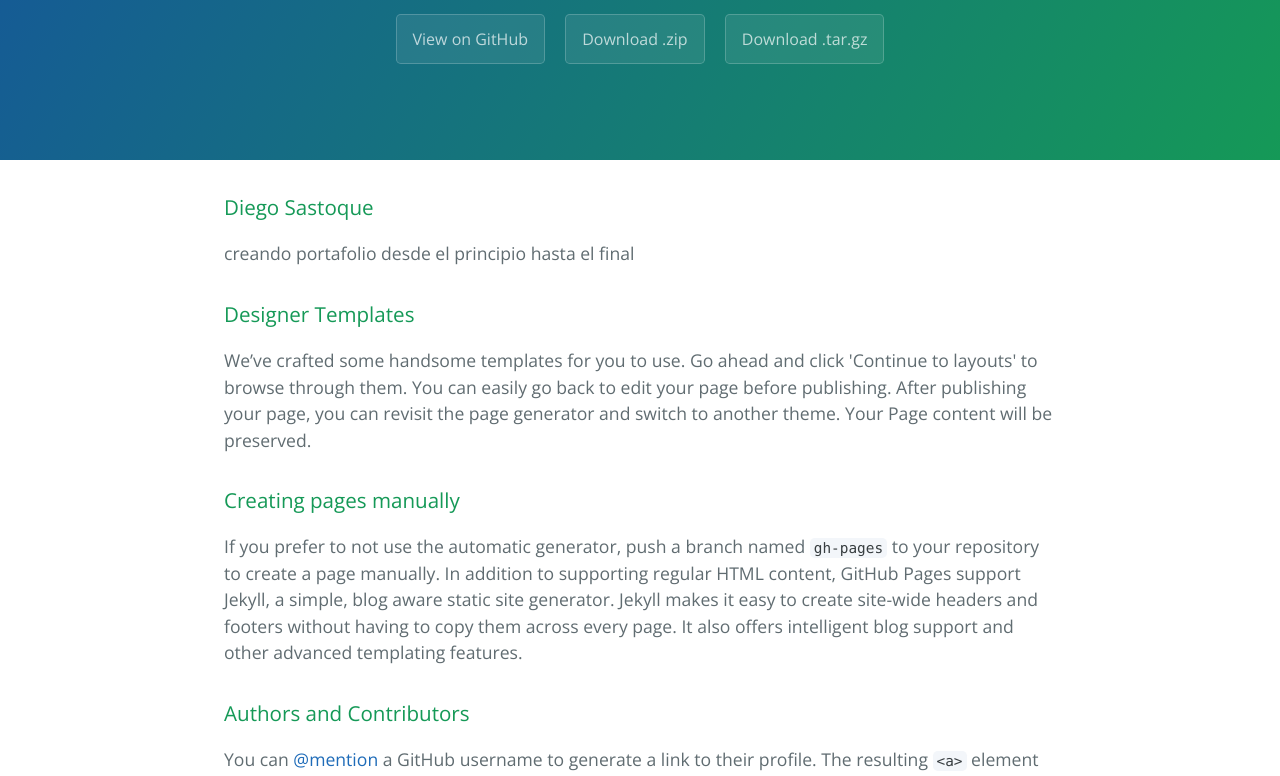
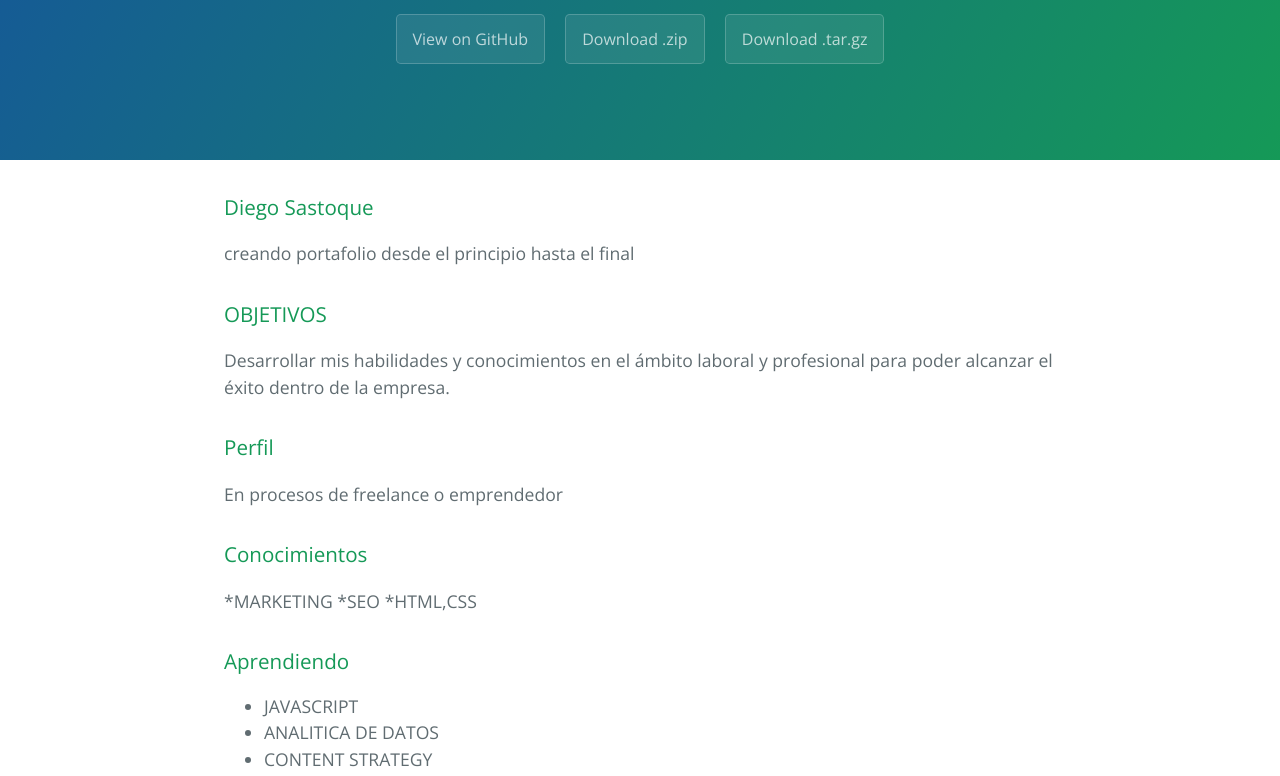
Before and after one commit to diegobeltran97/portafolio, a plain HTML site: page index.html in a window 1280 px wide. Shown: the part 176-952 px from the top of the page. Drawn offline with nearby package versions, Linux system fonts and the light colour scheme.

```diff
--- a/index.html
+++ b/index.html
@@ -25,24 +25,30 @@
 <p>creando portafolio desde el principio hasta el final </p>
 
 <h3>
-<a id="designer-templates" class="anchor" href="#designer-templates" aria-hidden="true"><span aria-hidden="true" class="octicon octicon-link"></span></a>Designer Templates</h3>
+<a id="objetivos" class="anchor" href="#objetivos" aria-hidden="true"><span aria-hidden="true" class="octicon octicon-link"></span></a>OBJETIVOS</h3>
 
-<p>We’ve crafted some handsome templates for you to use. Go ahead and click 'Continue to layouts' to browse through them. You can easily go back to edit your page before publishing. After publishing your page, you can revisit the page generator and switch to another theme. Your Page content will be preserved.</p>
+<p>Desarrollar mis habilidades y conocimientos en el ámbito laboral y profesional para poder alcanzar el éxito dentro de la empresa.</p>
 
 <h3>
-<a id="creating-pages-manually" class="anchor" href="#creating-pages-manually" aria-hidden="true"><span aria-hidden="true" class="octicon octicon-link"></span></a>Creating pages manually</h3>
+<a id="perfil" class="anchor" href="#perfil" aria-hidden="true"><span aria-hidden="true" class="octicon octicon-link"></span></a>Perfil</h3>
 
-<p>If you prefer to not use the automatic generator, push a branch named <code>gh-pages</code> to your repository to create a page manually. In addition to supporting regular HTML content, GitHub Pages support Jekyll, a simple, blog aware static site generator. Jekyll makes it easy to create site-wide headers and footers without having to copy them across every page. It also offers intelligent blog support and other advanced templating features.</p>
+<p>En procesos de freelance o emprendedor</p>
 
 <h3>
-<a id="authors-and-contributors" class="anchor" href="#authors-and-contributors" aria-hidden="true"><span aria-hidden="true" class="octicon octicon-link"></span></a>Authors and Contributors</h3>
+<a id="conocimientos" class="anchor" href="#conocimientos" aria-hidden="true"><span aria-hidden="true" class="octicon octicon-link"></span></a>Conocimientos</h3>
 
-<p>You can <a href="https://help.github.com/articles/basic-writing-and-formatting-syntax/#mentioning-users-and-teams" class="user-mention">@mention</a> a GitHub username to generate a link to their profile. The resulting <code>&lt;a&gt;</code> element will link to the contributor’s GitHub Profile. For example: In 2007, Chris Wanstrath (<a href="https://github.com/defunkt" class="user-mention">@defunkt</a>), PJ Hyett (<a href="https://github.com/pjhyett" class="user-mention">@pjhyett</a>), and Tom Preston-Werner (<a href="https://github.com/mojombo" class="user-mention">@mojombo</a>) founded GitHub.</p>
+<p>*MARKETING
+*SEO
+*HTML,CSS</p>
 
 <h3>
-<a id="support-or-contact" class="anchor" href="#support-or-contact" aria-hidden="true"><span aria-hidden="true" class="octicon octicon-link"></span></a>Support or Contact</h3>
+<a id="aprendiendo" class="anchor" href="#aprendiendo" aria-hidden="true"><span aria-hidden="true" class="octicon octicon-link"></span></a>Aprendiendo</h3>
 
-<p>Having trouble with Pages? Check out our <a href="https://help.github.com/pages">documentation</a> or <a href="https://github.com/contact">contact support</a> and we’ll help you sort it out.</p>
+<ul>
+<li>JAVASCRIPT</li>
+<li>ANALITICA DE DATOS</li>
+<li>CONTENT STRATEGY</li>
+</ul>
 
       <footer class="site-footer">
         <span class="site-footer-owner"><a href="https://github.com/diegobeltran97/portafolio">Portafolio</a> is maintained by <a href="https://github.com/diegobeltran97">diegobeltran97</a>.</span>
```
Also changed, not shown: params.json (+1 -1 lines).
